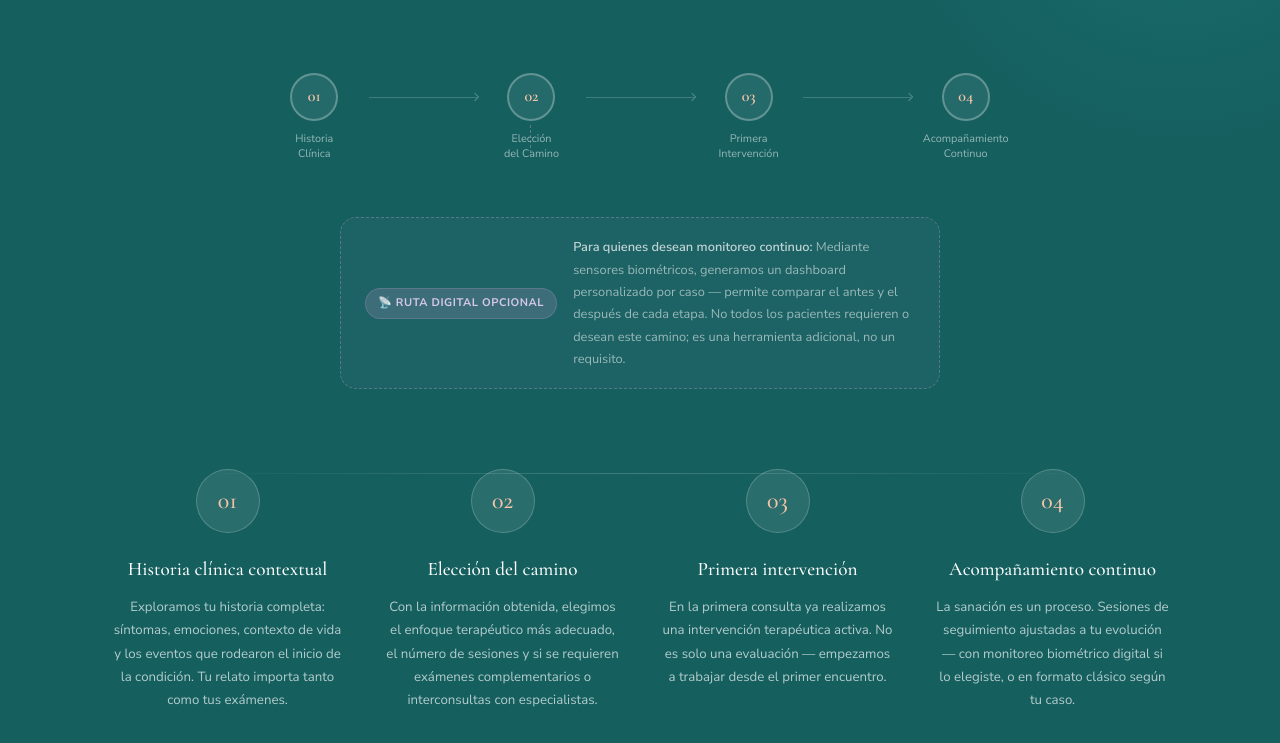
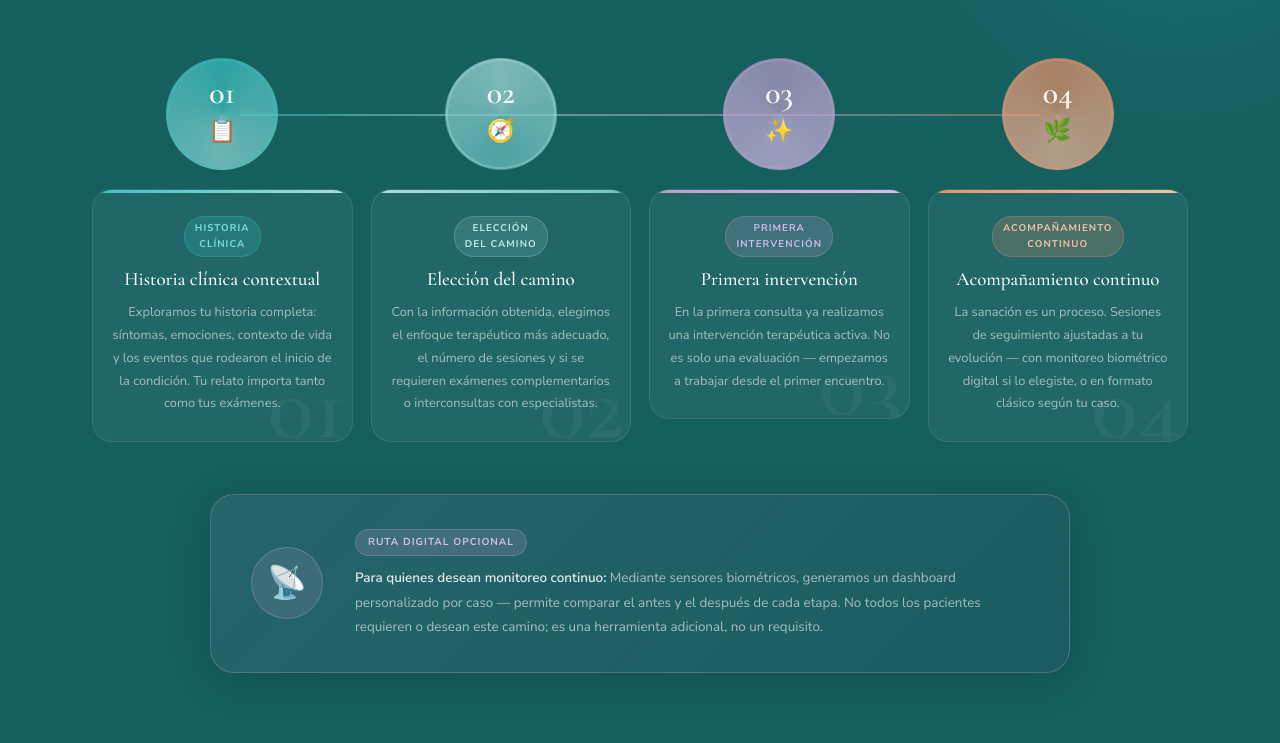
Before and after one commit to adolfosalasgomez3011/maggamedical_webpage, a plain HTML site: page index.html in a window 1280 px wide. Shown: the part 2788-3531 px from the top of the page. Drawn offline with nearby package versions, Linux system fonts and the light colour scheme.

Commit message:
Redesign: patient journey section with glassmorphism step cards

```diff
--- a/index.html
+++ b/index.html
@@ -235,72 +235,98 @@
     #consulta .section-label { color: var(--peach-light); }
     #consulta .section-title { color: #fff; }
     #consulta .section-title em { color: var(--teal-light); }
-    .how-header { text-align: center; margin-bottom: 56px; }
-    .steps-grid { display: grid; grid-template-columns: repeat(4, 1fr); gap: 4px; position: relative; }
-    .steps-grid::before {
-      content: ''; position: absolute; top: 32px; left: 80px; right: 80px; height: 1px;
-      background: linear-gradient(90deg, transparent, rgba(255,255,255,0.18), transparent);
+    .how-header { text-align: center; margin-bottom: 64px; }
+    .how-header .section-label { margin-bottom: 12px; }
+
+    /* ── JOURNEY STEPS ─────────────────────────── */
+    .journey-steps {
+      display: grid; grid-template-columns: repeat(4, 1fr);
+      gap: 18px; position: relative; margin-bottom: 52px; z-index: 1;
     }
-    .step-card { text-align: center; padding: 28px 18px; }
-    .step-num {
-      width: 64px; height: 64px; border-radius: 50%;
-      background: rgba(255,255,255,0.09); border: 1px solid rgba(255,255,255,0.2);
+    .journey-steps::before {
+      content: ''; position: absolute;
+      top: 55px; left: calc(12.5% + 10px); right: calc(12.5% + 10px); height: 2px;
+      background: linear-gradient(90deg, rgba(59,192,192,0.55), rgba(168,223,223,0.5) 33%, rgba(184,156,200,0.5) 66%, rgba(232,144,106,0.45));
+      z-index: 0;
+    }
+    .jstep { display: flex; flex-direction: column; align-items: center; position: relative; z-index: 1; }
+    .jstep-bubble {
+      width: 110px; height: 110px; border-radius: 50%;
+      display: flex; flex-direction: column; align-items: center; justify-content: center;
+      margin-bottom: 20px; position: relative; flex-shrink: 0; transition: var(--transition);
+    }
+    .jstep:hover .jstep-bubble { transform: scale(1.1) translateY(-5px); }
+    .jstep-bubble::before {
+      content: ''; position: absolute; inset: -3px; border-radius: 50%; z-index: -1; opacity: 0.65; transition: var(--transition);
+    }
+    .jstep:hover .jstep-bubble::before { opacity: 1; }
+    .jstep-1 .jstep-bubble { background: rgba(59,192,192,0.14); border: 2px solid rgba(59,192,192,0.4); }
+    .jstep-1 .jstep-bubble::before { background: conic-gradient(#3BC0C0, #A8DFDF, #3BC0C0); }
+    .jstep-2 .jstep-bubble { background: rgba(168,223,223,0.12); border: 2px solid rgba(168,223,223,0.35); }
+    .jstep-2 .jstep-bubble::before { background: conic-gradient(#A8DFDF, #5DBCBC, #A8DFDF); }
+    .jstep-3 .jstep-bubble { background: rgba(184,156,200,0.14); border: 2px solid rgba(184,156,200,0.4); }
+    .jstep-3 .jstep-bubble::before { background: conic-gradient(#B89CC8, #D8C0EC, #B89CC8); }
+    .jstep-4 .jstep-bubble { background: rgba(232,144,106,0.14); border: 2px solid rgba(232,144,106,0.4); }
+    .jstep-4 .jstep-bubble::before { background: conic-gradient(#E8906A, #F5C4A8, #E8906A); }
+    .jstep-num { font-family: var(--font-display); font-size: 2rem; font-weight: 600; color: rgba(255,255,255,0.92); line-height: 1; }
+    .jstep-icon { font-size: 1.4rem; margin-top: 3px; }
+    .jstep-card {
+      background: rgba(255,255,255,0.055); border-radius: 20px; padding: 26px 18px;
+      width: 100%; text-align: center; border: 1px solid rgba(255,255,255,0.09);
+      backdrop-filter: blur(10px); transition: var(--transition);
+      position: relative; overflow: hidden;
+    }
+    .jstep:hover .jstep-card {
+      background: rgba(255,255,255,0.1); border-color: rgba(255,255,255,0.18);
+      transform: translateY(-5px); box-shadow: 0 24px 56px rgba(0,0,0,0.28);
+    }
+    .jstep-card::before {
+      content: ''; position: absolute; top: 0; left: 0; right: 0; height: 3px;
+    }
+    .jstep-1 .jstep-card::before { background: linear-gradient(90deg, #3BC0C0, #A8DFDF); }
+    .jstep-2 .jstep-card::before { background: linear-gradient(90deg, #A8DFDF, #6DC4C4); }
+    .jstep-3 .jstep-card::before { background: linear-gradient(90deg, #B89CC8, #D8C0EC); }
+    .jstep-4 .jstep-card::before { background: linear-gradient(90deg, #E8906A, #F5C4A8); }
+    .jstep-watermark {
+      position: absolute; bottom: -14px; right: 6px;
+      font-family: var(--font-display); font-size: 6rem; font-weight: 700;
+      color: rgba(255,255,255,0.04); line-height: 1; pointer-events: none; user-select: none;
+    }
+    .jstep-tag {
+      display: inline-block; font-size: 0.61rem; font-weight: 700;
+      letter-spacing: 0.11em; text-transform: uppercase;
+      padding: 3px 10px; border-radius: 20px; margin-bottom: 10px;
+    }
+    .jstep-1 .jstep-tag { background: rgba(59,192,192,0.2); color: #80DDDD; border: 1px solid rgba(59,192,192,0.3); }
+    .jstep-2 .jstep-tag { background: rgba(168,223,223,0.15); color: #B8ECEC; border: 1px solid rgba(168,223,223,0.25); }
+    .jstep-3 .jstep-tag { background: rgba(184,156,200,0.2); color: #D4B8EC; border: 1px solid rgba(184,156,200,0.3); }
+    .jstep-4 .jstep-tag { background: rgba(232,144,106,0.2); color: var(--peach-light); border: 1px solid rgba(232,144,106,0.3); }
+    .jstep-card h3 { font-family: var(--font-display); font-size: 1.18rem; font-weight: 500; color: #fff; margin-bottom: 10px; line-height: 1.3; }
+    .jstep-card p { font-size: 0.8rem; color: rgba(255,255,255,0.58); line-height: 1.78; }
+
+    /* Ruta Digital panel */
+    .journey-digital-panel {
+      margin: 0 auto; max-width: 860px; position: relative; z-index: 1;
+      background: linear-gradient(135deg, rgba(184,156,200,0.1) 0%, rgba(100,60,130,0.07) 100%);
+      border: 1.5px solid rgba(184,156,200,0.32); border-radius: 24px;
+      padding: 32px 40px; display: grid;
+      grid-template-columns: auto 1fr; gap: 32px; align-items: center;
+      box-shadow: 0 8px 40px rgba(0,0,0,0.15);
+    }
+    .jdp-icon-wrap {
+      width: 72px; height: 72px; border-radius: 50%;
+      background: rgba(184,156,200,0.16); border: 1.5px solid rgba(184,156,200,0.35);
       display: flex; align-items: center; justify-content: center;
-      font-family: var(--font-display); font-size: 1.5rem; font-weight: 500;
-      color: var(--peach-light); margin: 0 auto 20px;
+      font-size: 2rem; flex-shrink: 0;
     }
-    .step-card h3 { font-family: var(--font-display); font-size: 1.2rem; font-weight: 500; color: #fff; margin-bottom: 10px; }
-    .step-card p { font-size: 0.83rem; color: rgba(255,255,255,0.68); line-height: 1.75; }
-
-    /* ── JOURNEY INFOGRAPHIC ─────────────────────── */
-    .journey-flow-bar {
-      display: flex; align-items: flex-start; justify-content: center;
-      gap: 0; margin: 0 auto 36px; padding: 20px 0; max-width: 760px;
+    .jdp-badge {
+      display: inline-block; background: rgba(184,156,200,0.2);
+      color: rgba(220,200,240,0.92); font-size: 0.63rem; font-weight: 700;
+      padding: 4px 12px; border-radius: 20px; text-transform: uppercase;
+      letter-spacing: 0.1em; border: 1px solid rgba(184,156,200,0.3); margin-bottom: 10px;
     }
-    .jfb-node { display: flex; flex-direction: column; align-items: center; flex: 1; }
-    .jfb-dot {
-      width: 48px; height: 48px; border-radius: 50%;
-      border: 2px solid rgba(255,255,255,0.28); background: rgba(255,255,255,0.07);
-      display: flex; align-items: center; justify-content: center;
-      font-family: var(--font-display); font-size: 1rem; font-weight: 600;
-      color: var(--peach-light); z-index: 2; position: relative;
-    }
-    .jfb-label {
-      margin-top: 10px; font-size: 0.68rem; color: rgba(255,255,255,0.55);
-      text-align: center; line-height: 1.4; font-weight: 500; padding: 0 4px;
-    }
-    .jfb-arrow {
-      flex: 1; position: relative; top: 24px; height: 1px;
-      background: rgba(255,255,255,0.18); min-width: 20px;
-    }
-    .jfb-arrow::after {
-      content: ''; position: absolute; right: -1px; top: -3px;
-      width: 6px; height: 6px;
-      border-top: 1.5px solid rgba(255,255,255,0.28);
-      border-right: 1.5px solid rgba(255,255,255,0.28);
-      transform: rotate(45deg);
-    }
-    .jfb-fork-node { position: relative; }
-    .jfb-fork-node::after {
-      content: ''; position: absolute; left: calc(50% - 1px); top: 52px;
-      width: 1px; height: 28px; border-left: 1.5px dashed rgba(184,156,200,0.45);
-    }
-    .journey-branch-box {
-      max-width: 600px; margin: 0 auto 52px;
-      border: 1.5px dashed rgba(184,156,200,0.38);
-      border-radius: 16px; padding: 18px 24px;
-      background: rgba(184,156,200,0.05);
-      display: flex; gap: 16px; align-items: flex-start;
-    }
-    .jbb-badge {
-      flex-shrink: 0; align-self: center;
-      background: rgba(184,156,200,0.2); color: rgba(230,210,245,0.9);
-      font-size: 0.69rem; font-weight: 700; padding: 5px 12px;
-      border-radius: 20px; text-transform: uppercase; letter-spacing: 0.05em;
-      white-space: nowrap; border: 1px solid rgba(184,156,200,0.25);
-    }
-    .journey-branch-box p { font-size: 0.8rem; color: rgba(255,255,255,0.55); line-height: 1.75; margin: 0; }
-    .journey-branch-box strong { color: rgba(255,255,255,0.72); font-weight: 600; }
+    .jdp-text p { font-size: 0.84rem; color: rgba(255,255,255,0.6); line-height: 1.82; margin: 0; }
+    .jdp-text strong { color: rgba(255,255,255,0.88); font-weight: 600; }
 
     /* ── CONDITIONS ──────────────────────────────── */
     #condiciones { padding: 96px 0; background: var(--off-white); }
@@ -469,9 +495,9 @@
       .hero-grid, .about-grid, .contact-grid, .approach-header, .conditions-layout { grid-template-columns: 1fr; }
       .hero-visual { display: none; }
       .pillars-grid { grid-template-columns: 1fr; }
-      .steps-grid { grid-template-columns: 1fr 1fr; }
-      .steps-grid::before { display: none; }
-      .jfb-label { font-size: 0.6rem; }
+      .journey-steps { grid-template-columns: 1fr 1fr; }
+      .journey-steps::before { display: none; }
+      .jstep-bubble { width: 88px; height: 88px; }
       .testimonials-grid { grid-template-columns: 1fr; }
       .footer-grid { grid-template-columns: 1fr; }
       .nav-links { display: none; }
@@ -480,10 +506,10 @@
     }
     @media (max-width: 520px) {
       .container { padding: 0 20px; }
-      .steps-grid { grid-template-columns: 1fr; }
+      .journey-steps { grid-template-columns: 1fr; }
       .hero-stats { gap: 24px; }
-      .journey-flow-bar { display: none; }
-      .journey-branch-box { flex-direction: column; gap: 10px; }
+      .journey-digital-panel { grid-template-columns: 1fr; text-align: center; padding: 24px 22px; }
+      .jdp-icon-wrap { margin: 0 auto; }
     }
   </style>
 </head>
@@ -669,53 +695,67 @@
       <p class="section-label" data-i18n="how.label">Cómo es una consulta</p>
       <h2 class="section-title" data-i18n-html="how.title">Un proceso <em>profundo</em><br>y ordenado</h2>
     </div>
-    <!-- Journey infographic flow bar -->
-    <div class="journey-flow-bar fade-in" style="transition-delay:0.06s;">
-      <div class="jfb-node">
-        <div class="jfb-dot">01</div>
-        <div class="jfb-label" data-i18n-html="jfb.l1">Historia<br>Clínica</div>
+
+    <div class="journey-steps">
+      <div class="jstep jstep-1 fade-in">
+        <div class="jstep-bubble">
+          <div class="jstep-num">01</div>
+          <div class="jstep-icon">📋</div>
         </div>
-      <div class="jfb-arrow"></div>
-      <div class="jfb-node jfb-fork-node">
-        <div class="jfb-dot">02</div>
-        <div class="jfb-label" data-i18n-html="jfb.l2">Elección<br>del Camino</div>
-      </div>
-      <div class="jfb-arrow"></div>
-      <div class="jfb-node">
-        <div class="jfb-dot">03</div>
-        <div class="jfb-label" data-i18n-html="jfb.l3">Primera<br>Intervención</div>
-      </div>
-      <div class="jfb-arrow"></div>
-      <div class="jfb-node">
-        <div class="jfb-dot">04</div>
-        <div class="jfb-label" data-i18n-html="jfb.l4">Acompañamiento<br>Continuo</div>
-      </div>
-    </div>
-    <!-- Optional digital path callout -->
-    <div class="journey-branch-box fade-in" style="transition-delay:0.14s;">
-      <div class="jbb-badge">📡 Ruta Digital Opcional</div>
-      <p data-i18n-html="jbb.desc"><strong>Para quienes desean monitoreo continuo:</strong> Mediante sensores biométricos, generamos un dashboard personalizado por caso — permite comparar el antes y el después de cada etapa. No todos los pacientes requieren o desean este camino; es una herramienta adicional, no un requisito.</p>
-    </div>
-    <div class="steps-grid">
-      <div class="step-card fade-in">
-        <div class="step-num">01</div>
+        <div class="jstep-card">
+          <div class="jstep-watermark">01</div>
+          <div class="jstep-tag" data-i18n-html="jfb.l1">Historia<br>Clínica</div>
           <h3 data-i18n="s1.title">Historia clínica contextual</h3>
           <p data-i18n="s1.desc">Exploramos tu historia completa: síntomas, emociones, contexto de vida y los eventos que rodearon el inicio de la condición. Tu relato importa tanto como tus exámenes.</p>
         </div>
-      <div class="step-card fade-in">
-        <div class="step-num">02</div>
+      </div>
+
+      <div class="jstep jstep-2 fade-in" style="transition-delay:0.09s">
+        <div class="jstep-bubble">
+          <div class="jstep-num">02</div>
+          <div class="jstep-icon">🧭</div>
+        </div>
+        <div class="jstep-card">
+          <div class="jstep-watermark">02</div>
+          <div class="jstep-tag" data-i18n-html="jfb.l2">Elección<br>del Camino</div>
           <h3 data-i18n="s2.title">Elección del camino</h3>
           <p data-i18n="s2.desc">Con la información obtenida, elegimos el enfoque terapéutico más adecuado, el número de sesiones y si se requieren exámenes complementarios o interconsultas con especialistas.</p>
         </div>
-      <div class="step-card fade-in">
-        <div class="step-num">03</div>
+      </div>
+
+      <div class="jstep jstep-3 fade-in" style="transition-delay:0.18s">
+        <div class="jstep-bubble">
+          <div class="jstep-num">03</div>
+          <div class="jstep-icon">✨</div>
+        </div>
+        <div class="jstep-card">
+          <div class="jstep-watermark">03</div>
+          <div class="jstep-tag" data-i18n-html="jfb.l3">Primera<br>Intervención</div>
           <h3 data-i18n="s3.title">Primera intervención</h3>
           <p data-i18n="s3.desc">En la primera consulta ya realizamos una intervención terapéutica activa. No es solo una evaluación — empezamos a trabajar desde el primer encuentro.</p>
         </div>
-      <div class="step-card fade-in">
-        <div class="step-num">04</div>
+      </div>
+
+      <div class="jstep jstep-4 fade-in" style="transition-delay:0.27s">
+        <div class="jstep-bubble">
+          <div class="jstep-num">04</div>
+          <div class="jstep-icon">🌿</div>
+        </div>
+        <div class="jstep-card">
+          <div class="jstep-watermark">04</div>
+          <div class="jstep-tag" data-i18n-html="jfb.l4">Acompañamiento<br>Continuo</div>
           <h3 data-i18n="s4.title">Acompañamiento continuo</h3>
           <p data-i18n="s4.desc">La sanación es un proceso. Sesiones de seguimiento ajustadas a tu evolución — con monitoreo biométrico digital si lo elegiste, o en formato clásico según tu caso.</p>
+        </div>
+      </div>
+    </div>
+
+    <!-- Ruta Digital panel -->
+    <div class="journey-digital-panel fade-in" style="transition-delay:0.36s">
+      <div class="jdp-icon-wrap">📡</div>
+      <div class="jdp-text">
+        <div class="jdp-badge">Ruta Digital Opcional</div>
+        <p data-i18n-html="jbb.desc"><strong>Para quienes desean monitoreo continuo:</strong> Mediante sensores biométricos, generamos un dashboard personalizado por caso — permite comparar el antes y el después de cada etapa. No todos los pacientes requieren o desean este camino; es una herramienta adicional, no un requisito.</p>
       </div>
     </div>
   </div>
```
Also changed, not shown: 1 other file. Lines whose indentation alone changed are shown as unchanged.
